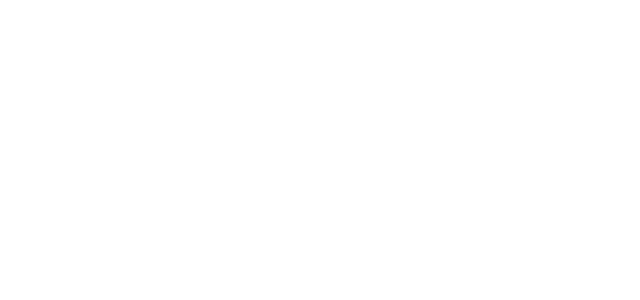
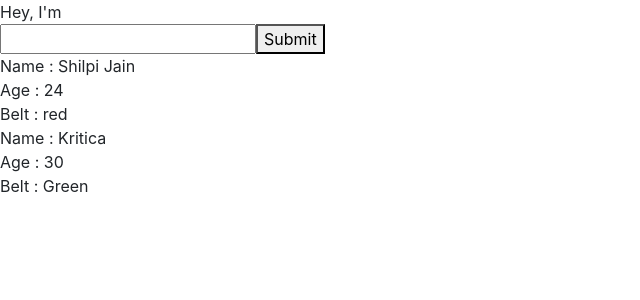
Before and after one commit to ShilpiJain/react_poc, a React (Create React App) app: page /learning in a window 1280 px wide. Shown: the top 300 px of the page, without its empty margins (0-640 px from the left). Built offline with nearby package versions, Linux system fonts and the light colour scheme.

Commit message:
props and stateless component

```diff
--- /dev/null
+++ b/src/client/components/learning/container/index.jsx
@@ -0,0 +1,32 @@
+import React from 'react'
+
+const Ninja = ({ ninjas }) => {
+        // console.log(this.props);
+        // const { name, age, belt } = this.props;
+        // const { ninjas } = props;
+        // const NinjaList = ninjas.map(ninja => {
+        //     return(
+        //         <div className="ninja" key={ninja.id}>
+        //             <div>Name : {ninja.name}</div>
+        //             <div>Age : {ninja.age}</div>
+        //             <div>Belt :- {ninja.belt} </div>
+        //         </div>
+        //     )
+        // })
+        return (
+            <div className="ninja-list">
+                {
+                    ninjas.map(ninja => {
+                        return ninja.age > 20 ? (
+                            <div className="ninja" key={ ninja.id }>
+                                <div>Name : { ninja.name }</div>
+                                <div>Age : { ninja.age }</div>
+                                <div>Belt : { ninja.belt } </div>
+                            </div>
+                        ) : null;
+                    })
+                }
+            </div>
+        )
+}
+export default Ninja;
--- a/src/client/components/learning/learning.jsx
+++ b/src/client/components/learning/learning.jsx
@@ -2,7 +2,6 @@
 // created by facebook, used by :- netfilx, instagram, used to created dynamice
 // Redux 1. layer top of the react
 // 2. helps to manage state in app  :- data of the app, state of the app
-
 // React Basics :- Components, events, template, props, form.
 // React Router :- Routes, Route prarameters, redirects.
 // Redux :- Stores, actons, reducers
@@ -19,20 +18,86 @@
 // npm create-react-app
 // 4. React components  ----------------------- (hands on)
 // class is a reserved keyword in react, we use className
-// curly braces works like template literal can work small logial work
+// curly braces works like template literal can do small logical work
 // 5. state   ----------------------- (hands on)
 // Name and Age from state
 // 6. React dev tool
-// yet to watch
+// React developer tool browser extension
+// 7. DOM event
+// onClick, onMouseOver, onCopy.
+// 8. Changing state and "this"
+// Arrow function in react and this.setstate to change state value
+// 9. Form intro
+// onSubmit() event
+// 10. Create react app
+// npx create-reat-app myapp
+// cd myapp
+// npm start structure introduction
+// 11. Single page application
+// Basics "hello world" in app components
+// 12. Nesting Component
+// Ninja Component
+// 13. Props
+// Desturcturing, Passing data from parent to child.
+// 14. List of components
+// Map this component in child component
+// 15. Stateless component
+// Container Component vs UI Components
+// Container Component :-  Contain state, Contain lifecycle hook, not Concerned with UI, use classes to create.
+// UI Component :-  Don't Contain state, Recieve data from props, Concerned UI only, Use function to create
+// 16. Conditional output
+// if condition and ternary operator
+// 17. Form Revisited
+//
+
+
 import React, { Component } from 'react'
+import Ninja from '../learning/container/index';
 
-class learning extends Component {
+class Learning extends Component {
+    state = {
+        // name : 'riya',
+        // age : 25
+        ninjas : [
+            { name : "Shilpi Jain", age : 24, belt: "red", id: 1 },
+            { name : "Kanika", age : 20, belt: "Black", id: 2 },
+            { name : "Kritica", age : 30, belt: "Green", id: 3 }
+        ]
+    }
+    handleClick = (e) => {
+        this.setState({
+            // name : 'Shilpi',
+            // age : 23
+            name : e.target.value,
+        })
+        console.log(this.state);
+    }
+    handleMouse(e){
+        console.log(e);
+    }
+    handleCopy(e){
+        console.log(e);
+    }
+    handleSubmit(e){
+        e.preventDefault();
+    }
     render() {
         return (
             <div>
+                {/* Hey, My name is {this.state.name} and age is {this.state.age}.
+                <button onClick={this.handleClick}>Click Me</button>
+                <button onMouseOver={this.handleMouse}>Click Me</button>
+                <p onCopy={this.handleCopy}>Don't copy</p> */}
+                Hey, I'm {this.state.name}
+                <form onSubmit={this.handleSubmit}>
+                    <input type="text" onChange={this.handleClick}/>
+                    <button>Submit</button>
+                </form>
+                {/* <Ninja name="Shipi" age ="27" belt="Black"/> */}
+                <Ninja ninjas={this.state.ninjas}/>
+            </div>
 
-            </div>
         )
     }
 }
-export default learning;
+export default Learning;
--- a/src/client/components/login/container/LoginForm.jsx
+++ b/src/client/components/login/container/LoginForm.jsx
@@ -10,6 +10,7 @@ export default function LoginForm (props) {
         onsubmit,
         showError,
         errorMessage,
+        isSubmitting
     } =  props;
 
     return (
@@ -71,6 +72,7 @@ export default function LoginForm (props) {
                     type="submit"
                     className="btn btn-primary btn-raised"
                      onClick={(e)=>onsubmit(e)}
+                     disabled = {(showError.password) || (showError.username) || (isSubmitting)}
                 >Login</button>
             </form>
         </div>
--- a/src/client/components/login/login.jsx
+++ b/src/client/components/login/login.jsx
@@ -54,11 +54,14 @@ export default class Login extends Component {
         let showError = {...this.state.showError};
         let isValid = {...this.state.isValid};
         let inputValue = e.target.value.trim();
+        let isSubmitting = this.state.isSubmitting;
         debugger;
         if(name === 'username' && inputValue.length >= 8){
             showError[name] = false;
+            isSubmitting = false
         } else {
             showError[name] = true;
+            isSubmitting = true;
         }
         this.setState({showError});
         console.log(showError.username);
@@ -67,13 +70,15 @@ export default class Login extends Component {
                 showError[name] = false;
                 isValid[name] = true;
                 console.log(showError.password);
+                isSubmitting = false;
             } else {
                 showError[name] = true;
                 isValid[name] = false;
                 console.log(showError.password);
+                isSubmitting = true;
             }
         }
-        this.setState({showError, isValid});
+        this.setState({showError, isValid, isSubmitting});
     }
     onInputChange(e, name) {
         let loginDetails = {...this.state.loginDetails};
@@ -115,6 +120,7 @@ export default class Login extends Component {
                     onBlurHandle={this.onBlurHandle}
                     onInputChange={this.onInputChange}
                     onsubmit={this.onsubmit}
+                    isSubmitting= {this.state.isSubmitting}
                 />
             </div>
         )
```
Also changed, not shown: src/client/router/router.jsx (+6 -1 lines).
